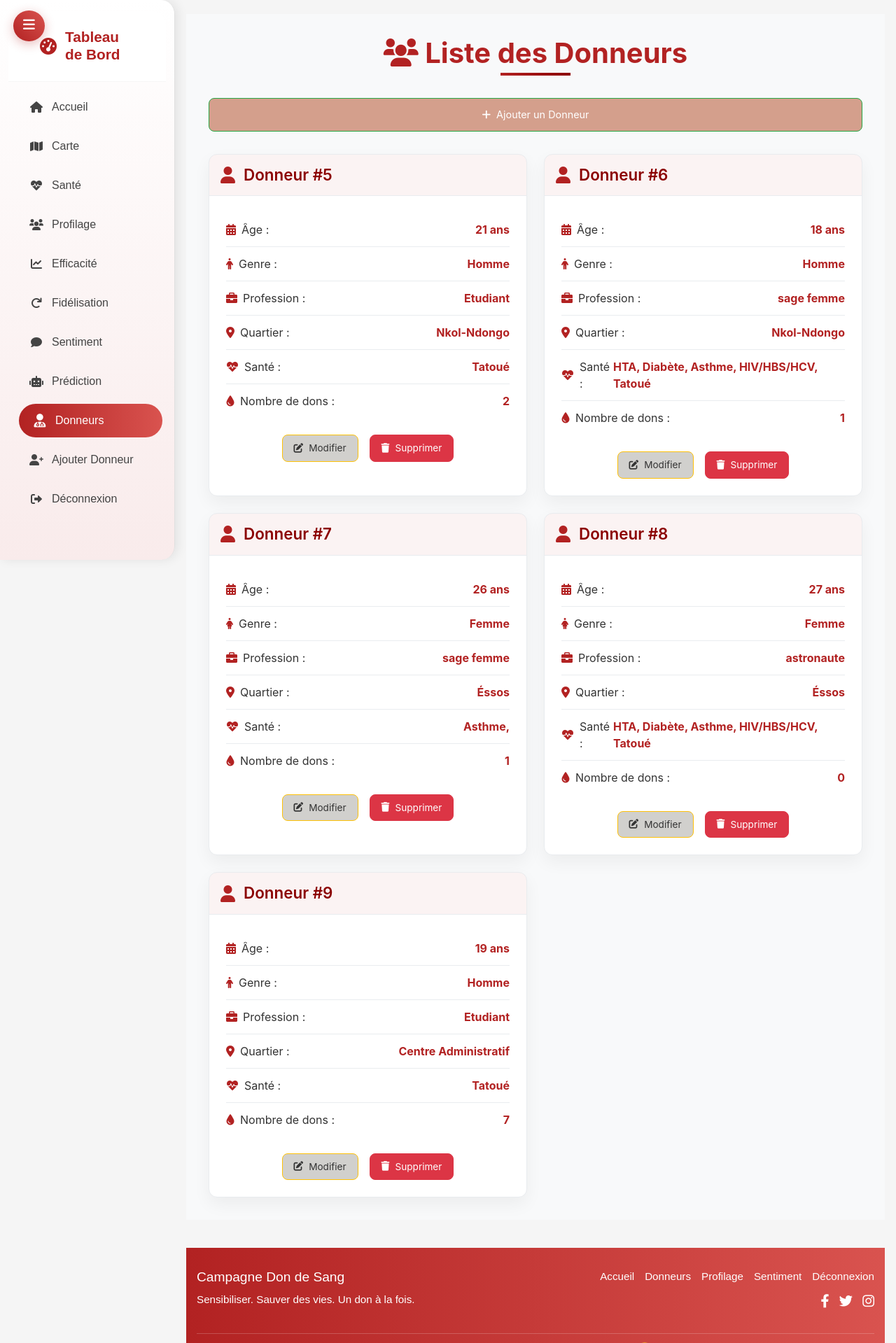
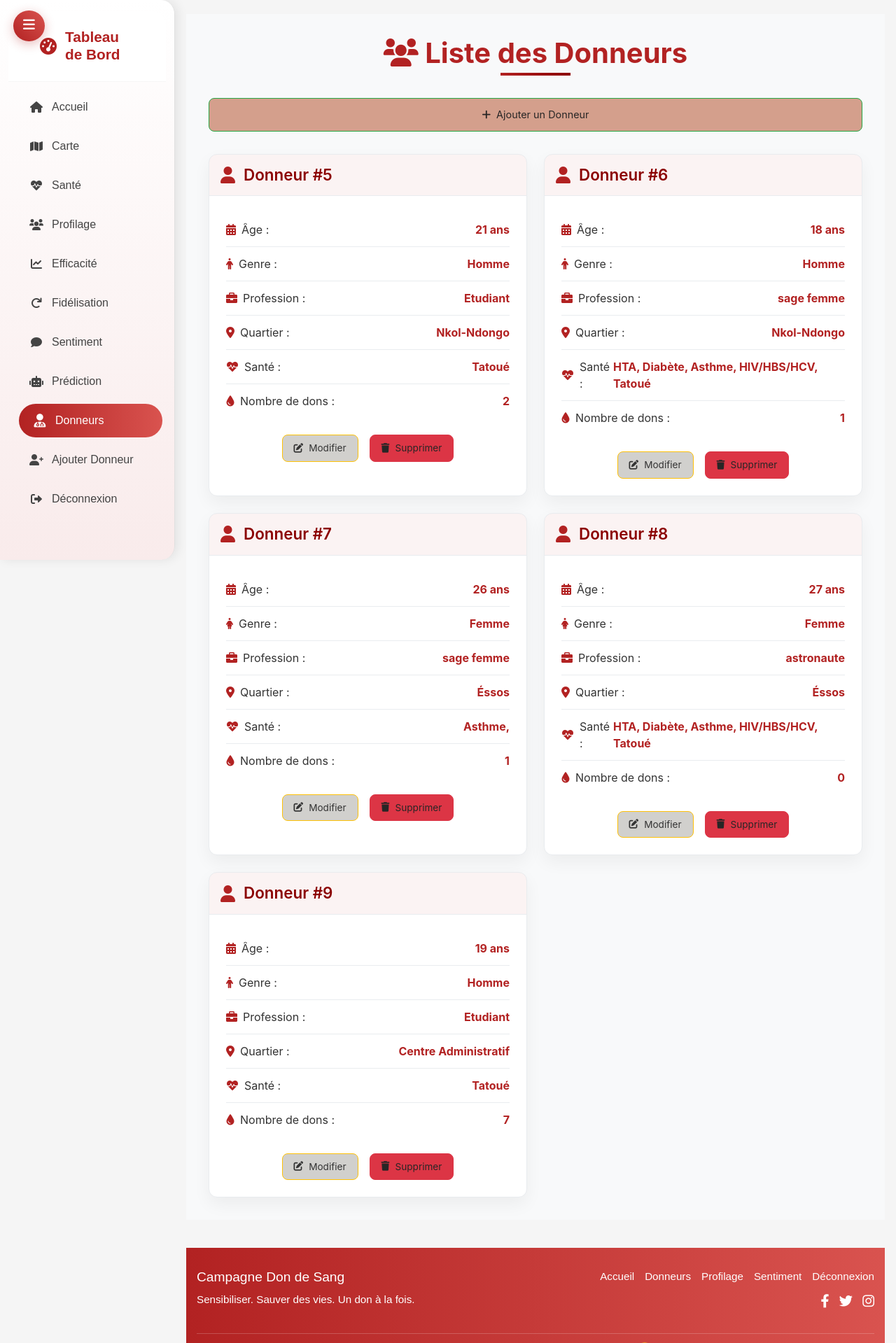
Before and after one commit to AymerickVick/Projet_De_Dn_Sang_CodeStorm, a Django app: page /donors/ in a window 1280 px wide. Shown: the top 1919 px of the page at 70% size. Run offline with Django 4.2, Linux system fonts and the light colour scheme; a user stored in the database is signed in; data comes from the database, SQL or seed files in the repository; both versions use the stored data as it was after the commit; parts of the project's set-up code (start-up, migrations or seed data) failed here and were passed over.

Commit message:
08:51 2025-04-08

```diff
--- a/campagne/templates/add_donor.html
+++ b/campagne/templates/add_donor.html
@@ -264,7 +264,7 @@
         font-size: 1rem;
         border-radius: 8px;
         text-decoration: none;
-        color: white;
+        color: rgb(30, 27, 27);
         transition: background-color 0.3s ease, transform 0.2s ease;
         display: inline-flex;
         align-items: center;
--- a/campagne/templates/base.html
+++ b/campagne/templates/base.html
@@ -179,10 +179,15 @@
                         {% endif %}
                         <li class="nav-item"><a class="nav-link" href="{% url 'logout' %}"><i class="fas fa-sign-out-alt"></i> <span>Déconnexion</span></a></li>
                     </ul>
+
                 </div>
+
+
             </nav>
             <main class="col px-3">
                 {% block content %}{% endblock %}
+
+
             </main>
         </div>
     </div>
--- a/campagne/templates/donors.html
+++ b/campagne/templates/donors.html
@@ -251,7 +251,7 @@
         font-size: 0.9rem;
         border-radius: 8px;
         text-decoration: none;
-        color: white;
+        color: rgb(40, 38, 38);
         transition: background-color 0.3s ease, transform 0.2s ease;
         display: flex;
         align-items: center;
--- a/campagne/templates/health.html
+++ b/campagne/templates/health.html
@@ -96,6 +96,7 @@
                 label: 'Nombre de Donneurs avec Condition',
                 data: [
                     {{ health_stats.hypertension.count }},
+
                     {{ health_stats.diabete.count }},
                     {{ health_stats.asthme.count }},
                     {{ health_stats.hiv_hbs_hcv.count }},
```
Also changed, not shown: db.sqlite3.
